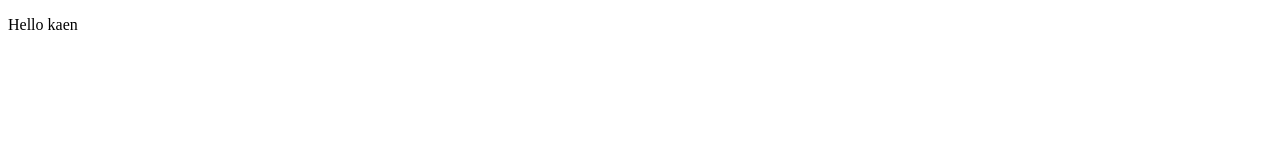
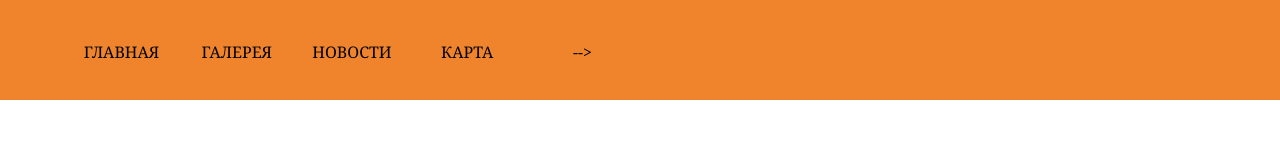
Before and after one commit to Varfolome/frontend, a plain HTML site: page index.html in a window 1280 px wide. Drawn offline with nearby package versions, Linux system fonts and the light colour scheme.

Commit message:
navigation

```diff
--- a/index.html
+++ b/index.html
@@ -11,12 +11,17 @@
     </head>
     <body>
         <header class ="header">
-            <p>Hello kaen</p>
             <!--kaen-->
             <nav class = "navigation">
                 <!--Нужно сделать меню из пяти пунктов. Две ссылки указывают на Главную и на Галерею.
                     Остальные три - это якоря. Новости, Карта,-->
-
+                    <ul>
+                        <li><a href="#">Главная</a></li>
+                        <li><a href="#">Галерея</a></li>
+                        <li><a href="#">Новости</a></li>
+                        <li><a href="#">Карта</a></li>
+                        <li><a href="#">--></a></li>
+                    </ul>
             </nav>
             <div class = "contact">
             <!--Контакты - якорь-ссылка на футер-->
--- a/main.css
+++ b/main.css
@@ -8,5 +8,49 @@
 /*vgrom*/
 
 /*kaen*/
+*{
+    margin: 0;
+    padding: 0;
+    box-sizing: border-box;
+}
+
+header{
+    background-color: rgb(240, 132, 45);
+    height: 100px;
+    padding: 0 5%;
+}
+
+header nav{
+    width: 50%;
+}
+
+header nav ul{
+    list-style-type: none;
+    display: flex;
+    justify-content: space-between;
+    align-items: flex-start;
+}
+
+header nav ul li{
+    padding: 41px 0;
+    width: 20%;
+}
+
+header nav ul li:hover{
+    background-color: rgb(100, 96, 98);
+}
+
+header nav ul li:hover, header nav ul li:hover a{
+    color: white;
+}
+
+header nav ul li a{
+   text-decoration: none;
+   font-family: Cambria, Cochin, Georgia, Times, 'Times New Roman', serif;
+   color:black;
+   text-transform: uppercase;
+   display: flex;
+   justify-content: center;
+}
 
 /*kaen*/
```
